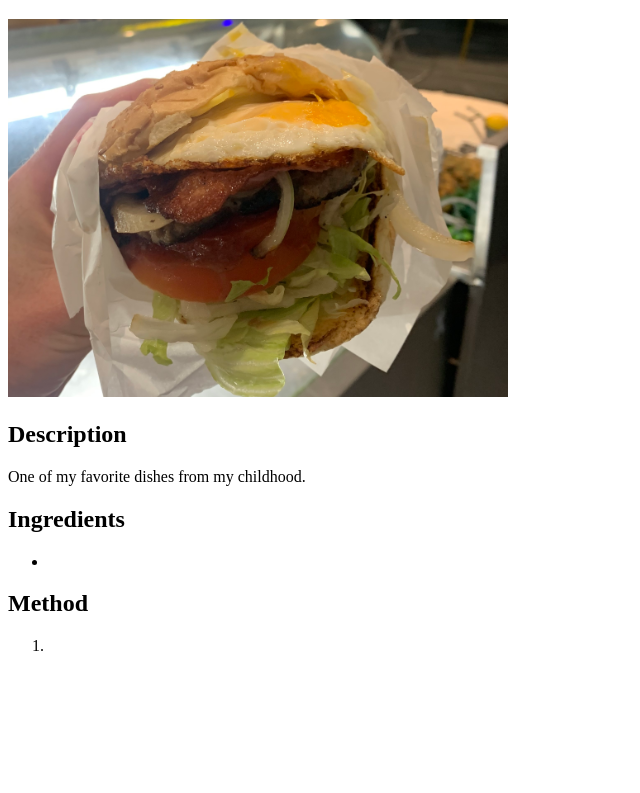
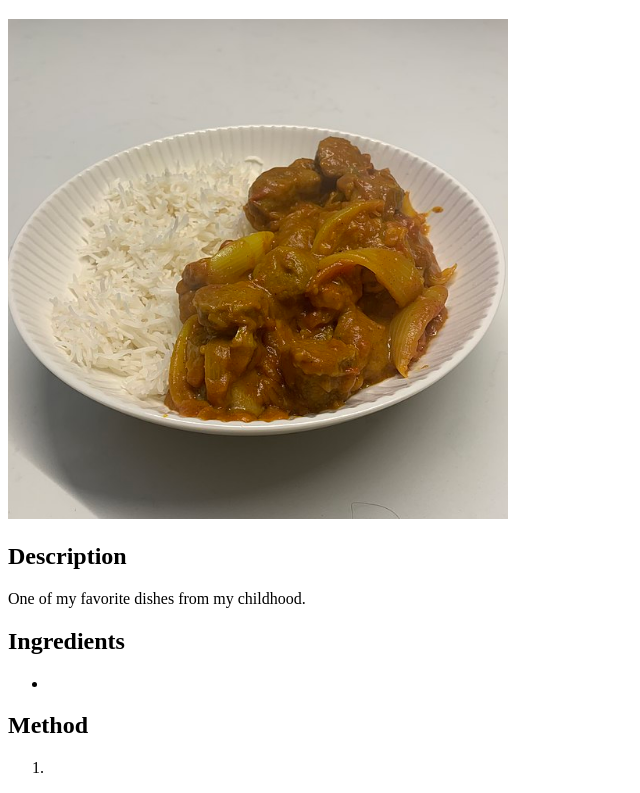
Before and after one commit to clappy-j/odin-recipes, a plain HTML site: page recipes/curried_sausages.html in a window 1280 px wide. Shown: the part 61-854 px from the top of the page, without its empty margins (0-640 px from the left). Before the commit the page ends 800 px from the top, so only its background shows below. Drawn offline with Linux system fonts and the light colour scheme.

Commit message:
Add new images and update img elements
Add in new images for curried sausages and lamb
pie, update the img tags and alt text for same

```diff
--- a/recipes/curried_sausages.html
+++ b/recipes/curried_sausages.html
@@ -6,7 +6,7 @@
     </head>
     <body>
         <h1>Curried Sausages</h1>
-        <img src="../images/burger_with_the_lot.jpeg" alt="Hamburger with egg, bacon, cheese, onion, lettuce and tomato wrapped in paper held by a hand with a bury background" width="500">
+        <img src="../images/curried_sausages.jpeg" alt="Curried sausages on right with rice on left of a white bowel" width="500">
         <h2>Description</h2>
         <p>One of my favorite dishes from my childhood.</p>
         <h2>Ingredients</h2>
```
Also changed, not shown: recipes/lamb_pies.html (+1 -1 lines), images/curried_sausages.jpeg (added), images/lamb_meat_pie.jpeg (added).
